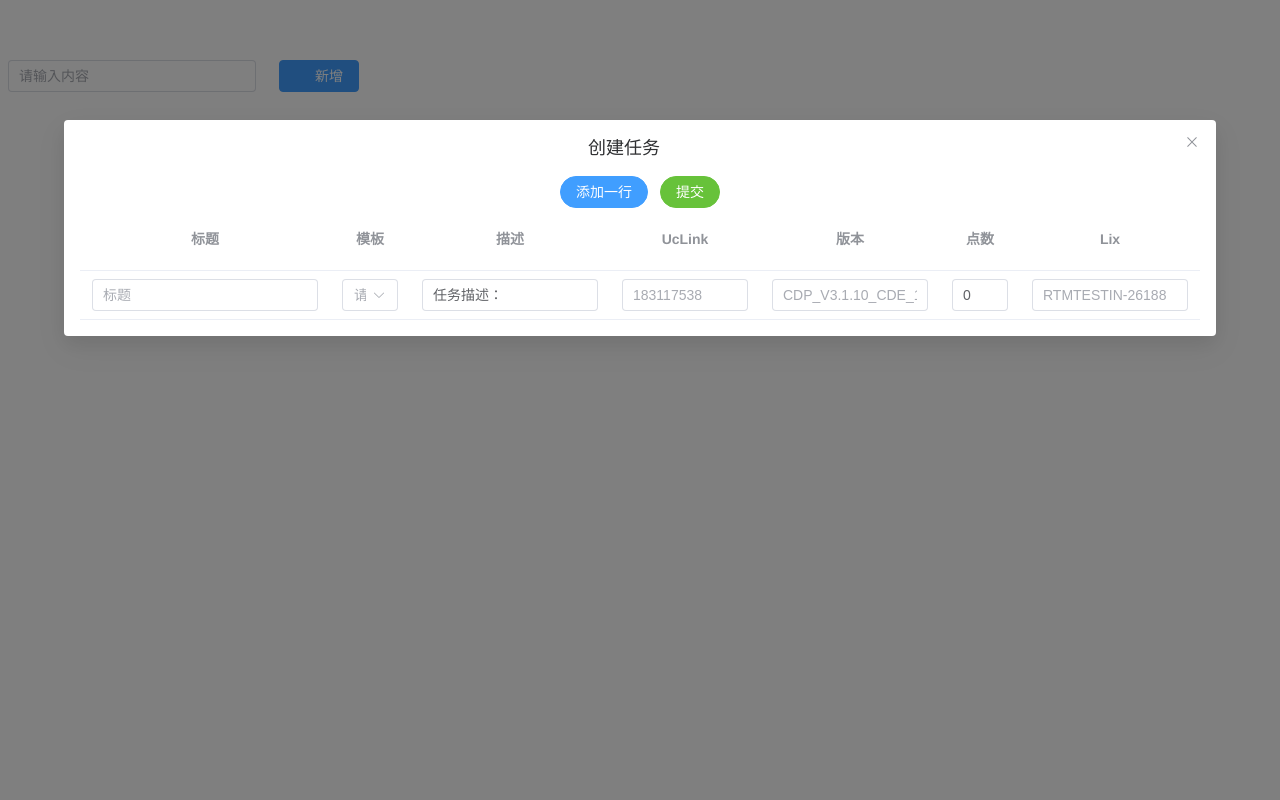
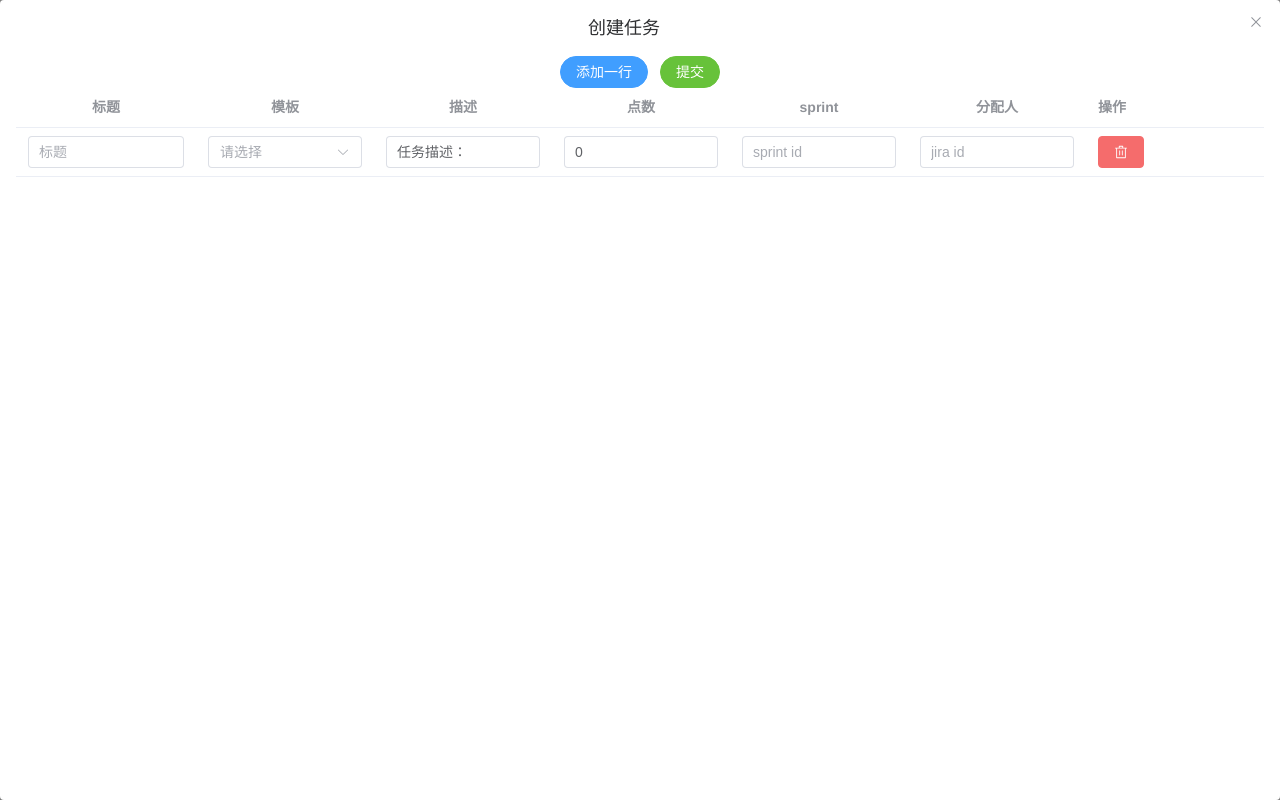
Before and after one commit to qypone/vue-electron-template, a Vue app: page / in a window 1280 px wide. Both pictures are taken after a click on the button "新增". Built offline with nearby package versions, Linux system fonts and the light colour scheme.

Commit message:
引入element icon，优化页面

```diff
--- a/package.json
+++ b/package.json
@@ -12,6 +12,7 @@
     "electron:build": "vite build && electron-builder"
   },
   "dependencies": {
+    "@element-plus/icons-vue": "^2.0.4",
     "element-plus": "^2.2.4",
     "vue": "^3.2.25"
   },
--- a/src/main.js
+++ b/src/main.js
@@ -2,7 +2,12 @@ import { createApp } from 'vue'
 import App from './App.vue'
 import ElementPlus from 'element-plus';
 import 'element-plus/dist/index.css';
+import * as ElementPlusIconsVue from '@element-plus/icons-vue'
 
 const app = createApp(App);
 
+for (const [key, component] of Object.entries(ElementPlusIconsVue)) {
+  app.component(key, component)
+}
+
 app.use(ElementPlus).mount('#app')
--- a/src/views/addTask.vue
+++ b/src/views/addTask.vue
@@ -2,10 +2,10 @@
   <el-dialog
     title="创建任务"
     v-model="dialogVisible"
-    width="90%"
     :before-close="handClosed"
+    fullscreen=true
   >
-    <div class="TestWord">
+    <div>
       <el-button type="primary" round @click="addLine">添加一行</el-button>
       <el-button type="success" round @click="save">提交</el-button>
       <el-table
@@ -13,8 +13,8 @@
         style="width: 100%"
         :row-class-name="createError"
       >
-        <el-table-column prop="summary" label="标题" align="center" :width="250">
-          <template #default="scope" style="width: 20%">
+        <el-table-column prop="summary" label="标题" align="center" style="width: 20%">
+          <template #default="scope">
             <el-input
               v-model="scope.row.summary"
               placeholder="标题"
@@ -22,8 +22,8 @@
             ></el-input>
           </template>
         </el-table-column>
-        <el-table-column prop="templateNo" label="模板" align="center" type="“selection“">
-          <template #default="scope" :width="200">
+        <el-table-column prop="templateNo" label="模板" align="center" type="“selection“" style="width: 20%">
+          <template #default="scope">
             <el-select
               v-model="scope.row.templateNo"
               filterable
@@ -41,26 +41,12 @@
             </el-select>
           </template>
         </el-table-column>
-        <el-table-column prop="desc" label="描述" align="center" :width="200">
+        <el-table-column prop="desc" label="描述" align="center" style="width: 35%">
           <template #default="scope">
-            <el-input v-model="scope.row.desc" placeholder="描述"> </el-input>
+            <el-input v-model="scope.row.desc" placeholder="issue description"> </el-input>
           </template>
         </el-table-column>
-        <el-table-column prop="uclink" label="UcLink" align="center" :width="150">
-          <template #default="scope">
-            <el-input v-model="scope.row.uclink" placeholder="183117538">
-            </el-input>
-          </template>
-        </el-table-column>
-        <el-table-column prop="affectsversion" label="版本" align="center" :width="180">
-          <template #default="scope">
-            <el-input
-              v-model="scope.row.affectsversion"
-              placeholder="CDP_V3.1.10_CDE_1.8.6"
-            ></el-input>
-          </template>
-        </el-table-column>
-        <el-table-column prop="point" label="点数" align="center" :width="80">
+        <el-table-column prop="point" label="点数" align="center" style="width: 10%">
           <template #default="scope">
             <el-input
               v-model="scope.row.point"
@@ -69,59 +55,26 @@
             ></el-input>
           </template>
         </el-table-column>
-        <el-table-column prop="lix" label="Lix" align="center" :width="180">
+        <el-table-column prop="sprint" label="sprint" align="center"  style="width: 15%">
+          <template #default="scope">
+            <el-input v-model="scope.row.sprint" placeholder="sprint id"></el-input>
+          </template>
+        </el-table-column>
+        <el-table-column prop="assignee" label="分配人" align="center"  style="width: 15%">
           <template #default="scope">
             <el-input
-              v-model="scope.row.lix"
-              placeholder="RTMTESTIN-26188"
+              v-model="scope.row.assignee"
+              placeholder="jira id"
             ></el-input>
           </template>
         </el-table-column>
-        <el-table-column prop="epiclink" label="Epic" align="center" :width="150">
-          <template #default="scope">
-            <el-input
-              v-model="scope.row.epiclink"
-              placeholder="CDP-21159"
-            ></el-input>
-          </template>
-        </el-table-column>
-        <el-table-column prop="sprint" label="sprint" align="center" :width="100">
-          <template #default="scope">
-            <el-input v-model="scope.row.sprint" placeholder="6306"></el-input>
-          </template>
-        </el-table-column>
-        <el-table-column prop="assignee" label="分配人" align="center" :width="130">
-          <template #default="scope">
-            <el-input
-              v-model="scope.row.assignee"
-              placeholder="lhdu"
-            ></el-input>
-          </template>
-        </el-table-column>
-        <el-table-column prop="duedate" label="duedate" align="center" :width="120">
-          <template #default="scope">
-            <el-date-picker
-              v-model="scope.row.duedate"
-              type="date"
-              format="yyyy-MM-dd"
-              value-format="yyyy-MM-dd"
-              placeholder="duedate"
-            >
-            </el-date-picker>
-          </template>
-        </el-table-column>
-        <el-table-column
-          prop="bookbuytime"
-          style="margin-right: 20px"
-          label="操作"
-          :width="50"
-        >
+        <el-table-column prop="bookbuytime" style="margin-right: 20px" label="操作">
           <template #default="scope">
             <el-button
               v-if="!scope.row.editing"
               size="mini"
               type="danger"
-              icon="el-icon-delete"
+              icon="Delete"
               @click="handleDelete(scope.$index, scope.row)"
             >
             </el-button>
@@ -133,7 +86,6 @@
 </template>
 
 <script>
-// import { saveOrUpdate, getJiraIssueTemplate } from "@/api/jiraissue";
 export default {
   data() {
     return {
@@ -144,7 +96,6 @@ export default {
           templateNo: "",
           desc: "任务描述：",
           duedate: "",
-          affectsversion: "",
           point: "0",
           lix: "",
           sprint: "",
@@ -180,14 +131,9 @@ export default {
         var newValue = {
           templateNo: datas.templateNo,
           desc: datas.desc,
-          duedate: datas.duedate,
-          affectsversion: datas.affectsversion,
           point: datas.point,
-          lix: datas.lix,
           sprint: datas.sprint,
-          assignee: datas.assignee,
-          epiclink: datas.epiclink,
-          uclink: datas.uclink,
+          assignee: datas.assignee
         };
         //添加新的行数
         this.tableData.push(newValue);
--- a/src/views/index.vue
+++ b/src/views/index.vue
@@ -6,13 +6,9 @@
       </el-col>
 
       <el-col :span="2">
-        <!-- <el-button type="primary" icon="el-icon-plus" @click="handleSearch">添加</el-button> -->
-        <el-button
-          type="primary"
-          icon="el-icon-plus"
-          @click="addOrUpdateHandle()"
-          >新增</el-button
-        >
+        <el-button type="primary" @click="addOrUpdateHandle()">
+          新增
+         </el-button>
       </el-col>
     </el-row>
 
@@ -22,6 +18,7 @@
 
 <script>
 import AddTask from "./addTask.vue";
+
 export default {
   components: {
     AddTask,
@@ -42,3 +39,13 @@ export default {
   },
 };
 </script>
+
+<style>
+.el-row {
+  margin-bottom: 20px;
+}
+.taskView {
+  margin: 20px;
+  margin-top: -30px;
+}
+</style>
```
Also changed, not shown: 1 other file (tests, documents, lock files or other folders).
